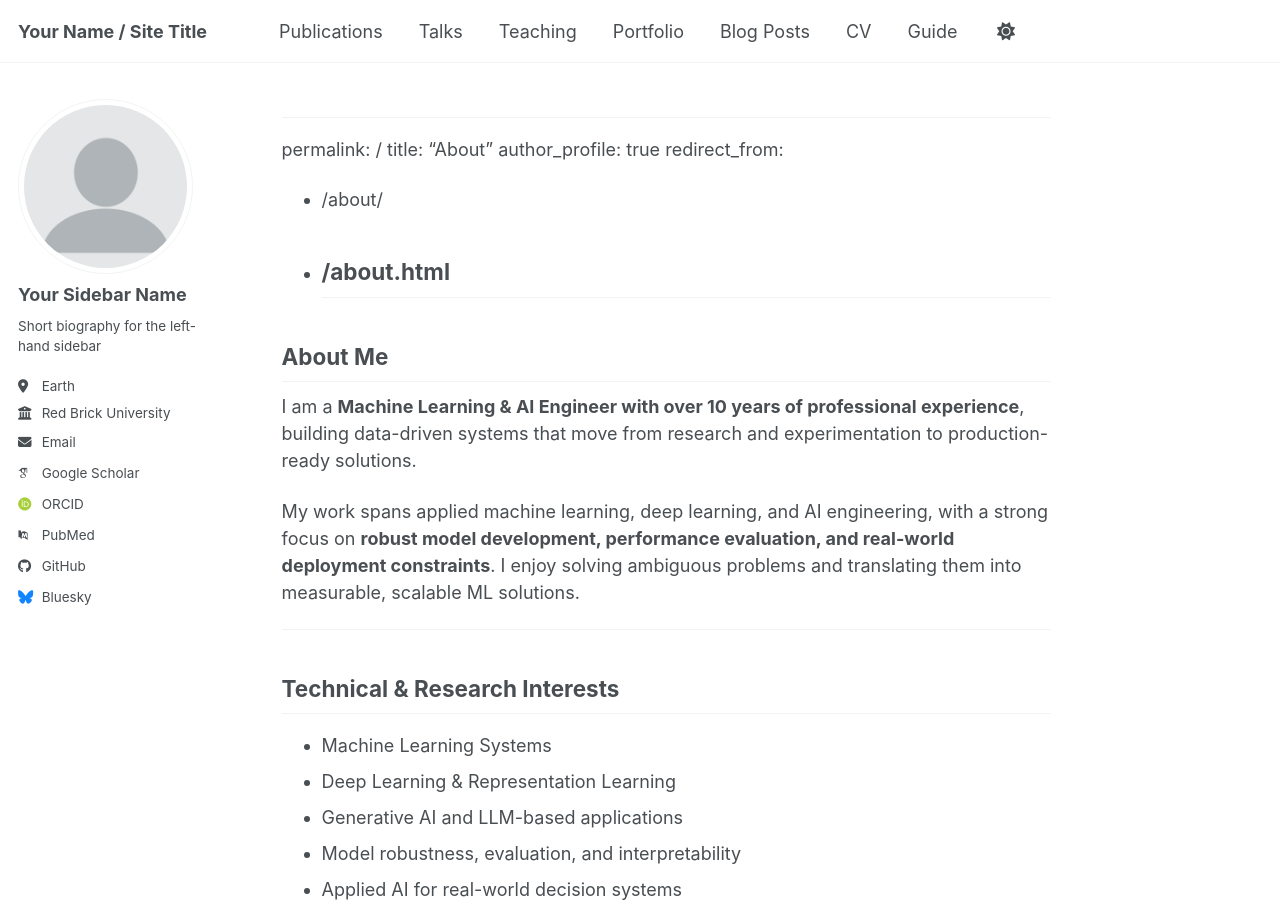
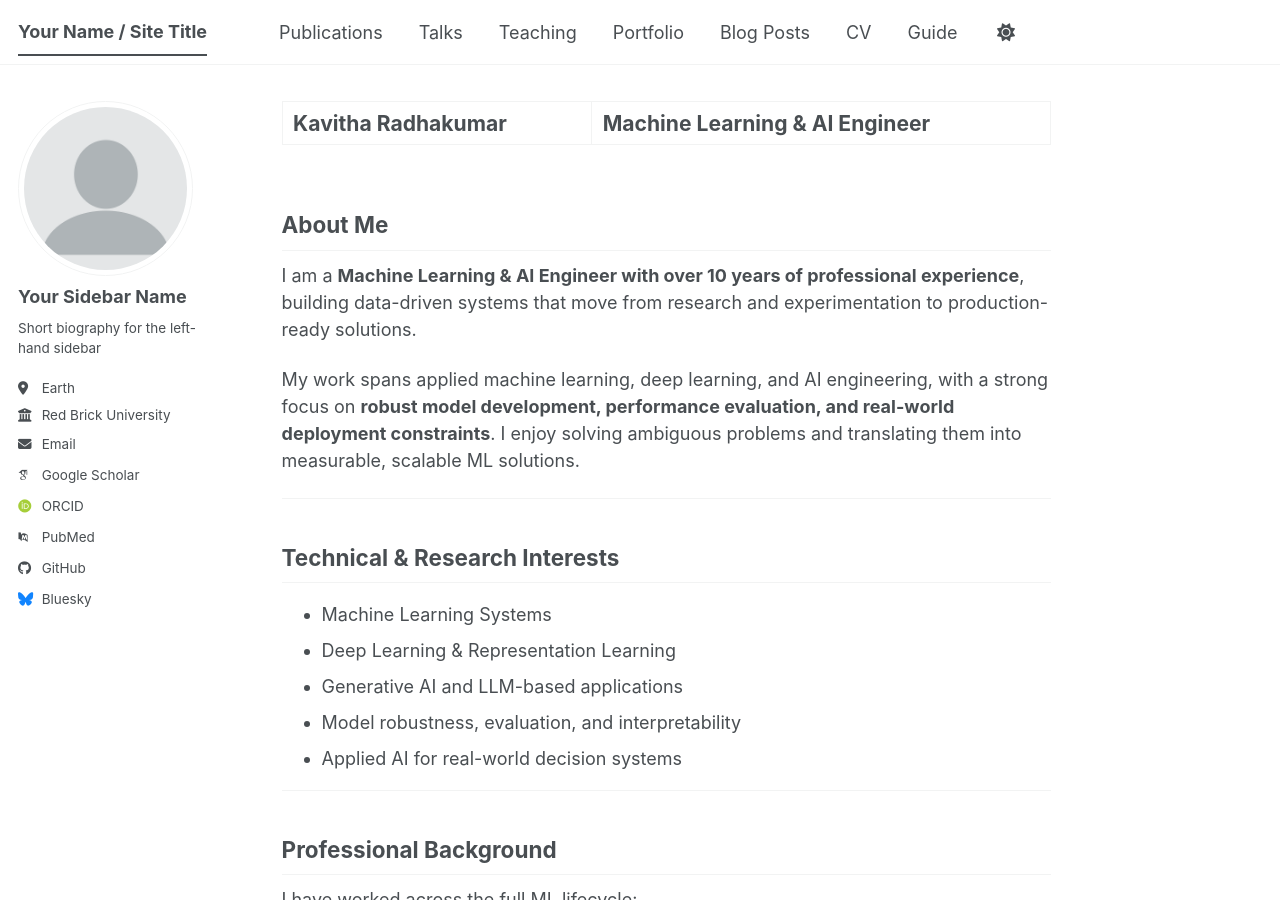
Before and after one commit to kavitharadhakumar/kavitharadhakumar.github.io, a Jekyll site: the page built from _pages/about.md, in a window 1280 px wide and 900 px high. Built offline with Jekyll 4.4.1, drawn with Linux system fonts in a browser that asks for light colours; some web fonts are replaced; our own code applies the rules of GitHub Pages for plain Markdown files; a script bundle is joined from its source files by our own code; library files that are not in the unit come from our copies.

Commit message:
Update about.md

```diff
--- a/_pages/about.md
+++ b/_pages/about.md
@@ -1,6 +1,6 @@
- ---
+---
 permalink: /
-title: "About"
+title: "Kavitha Radhakumar | Machine Learning & AI Engineer"
 author_profile: true
 redirect_from:
   - /about/
```
